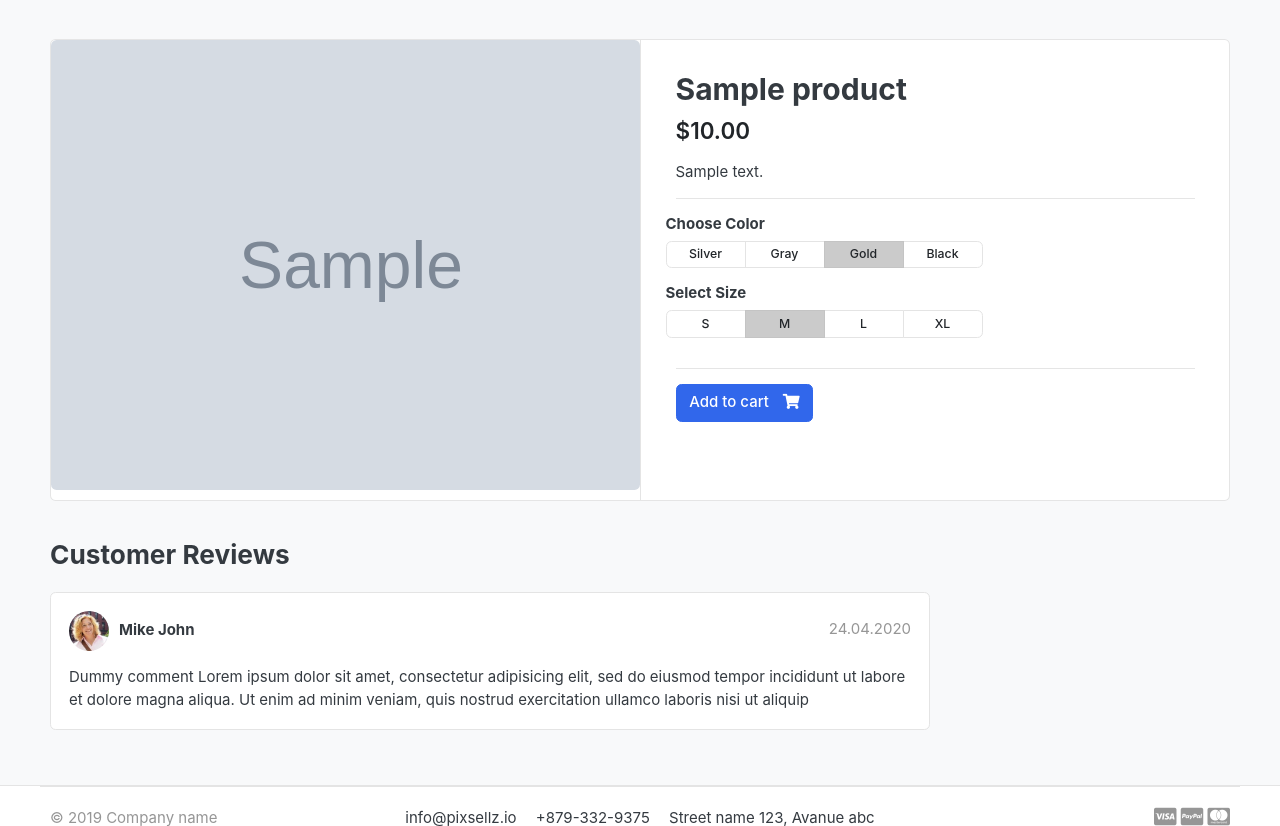
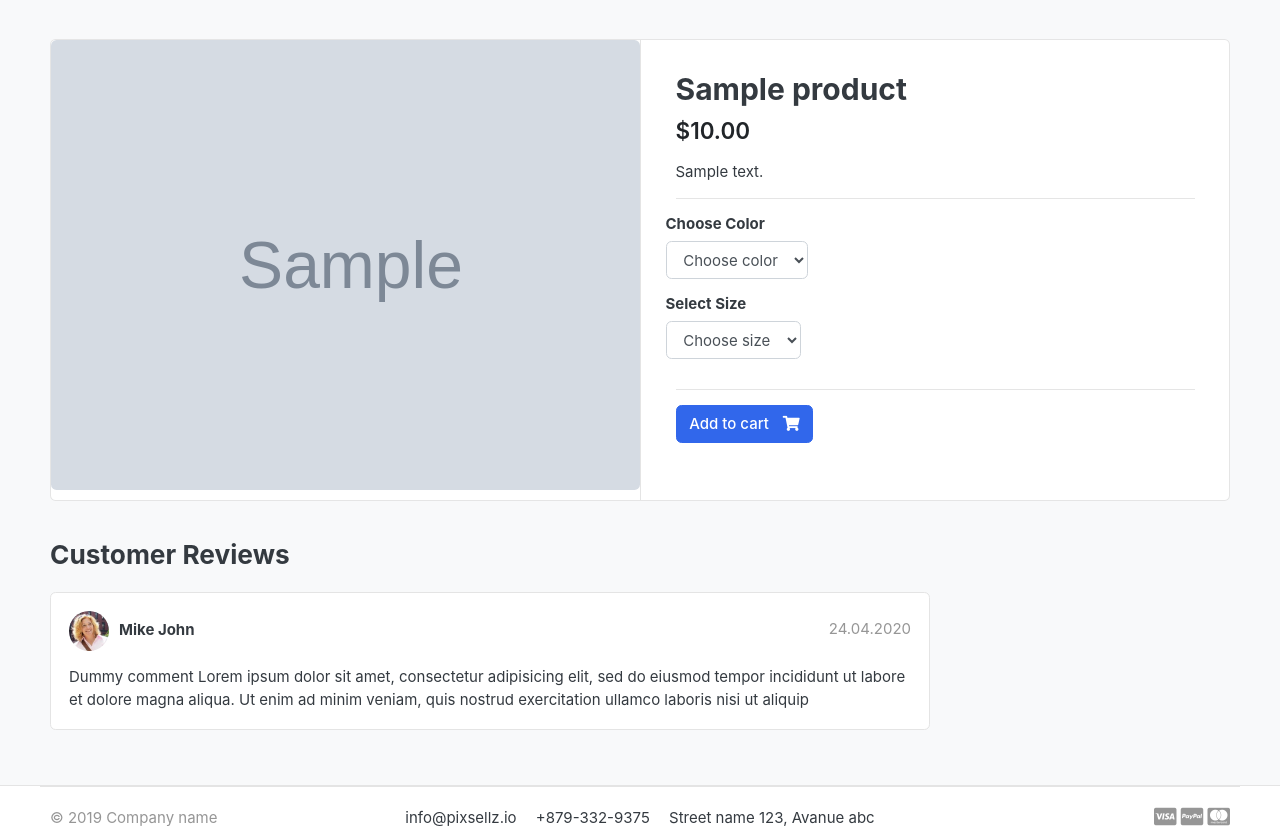
Before and after one commit to sajid-foysal-2024/E-com, a Django app: a page that uses templates/store/product_detail.html in a window 1280 px wide. Shown: the part 119-945 px from the top of the page. Run offline with Django 5.2, Linux system fonts and the light colour scheme; tables that the repository leaves empty hold one stand-in row (values such as "Sample post"); grey boxes marked "Sample" are stand-in pictures; some libraries are stand-ins or nearby versions; some web fonts are replaced.

Commit message:
store and carts and carts functionility

```diff
--- a/carts/models.py
+++ b/carts/models.py
@@ -1,6 +1,6 @@
 from django.db import models
 
-from store.models import Product
+from store.models import Product, Variation
 
 
 # Create your models here.
@@ -16,6 +16,7 @@ class Cart(models.Model):
 
 class CartItem(models.Model):
     product = models.ForeignKey(Product, on_delete=models.CASCADE)
+    variation = models.ManyToManyField(Variation, blank=True)
     cart = models.ForeignKey(Cart, on_delete=models.CASCADE)
     quantity = models.IntegerField()
     is_active = models.BooleanField(default=True)
@@ -24,5 +25,5 @@ class CartItem(models.Model):
         return self.product.price * self.quantity
 
 
-    def __str__(self):
+    def __unicode__(self):
         return self.product.name
--- a/carts/urls.py
+++ b/carts/urls.py
@@ -4,8 +4,8 @@ from . import views
 urlpatterns = [
     path('',views.cart,name='cart'),
     path('cart_add/<int:product_id>/',views.cart_add,name='cart_add'),
-    path('remove_cart/<int:product_id>/',views.remove_cart,name='remove_cart'),
-    path('remove_cart_item/<int:cart_id>/',views.remove_cart_item,name='remove_cart_item'),
+    path('remove_cart/<int:product_id>/<int:cart_item_id>/',views.remove_cart,name='remove_cart'),
+    path('remove_cart_item/<int:cart_id>/<int:cart_item_id>/',views.remove_cart_item,name='remove_cart_item'),
 
 
 
--- a/carts/views.py
+++ b/carts/views.py
@@ -1,9 +1,11 @@
+from operator import index
+
 from django.core.exceptions import ObjectDoesNotExist
 from django.http import HttpResponse
 from django.shortcuts import render, redirect, get_object_or_404
 
 from carts.models import Cart, CartItem
-from store.models import Product
+from store.models import Product, Variation
 
 
 # Create your views here.
@@ -15,6 +17,22 @@ def _cart_id(request):
 
 
 def cart_add(request,product_id):
+    product=Product.objects.get(id=product_id)
+    product_variation=[]
+    if request.method == "POST":
+        for item in request.POST:
+            key =item
+            value = request.POST[key]
+
+
+            try:
+                variation =Variation.objects.get(product=product, variation_category__iexact=key,variation_value__iexact=value)
+                product_variation.append(variation)
+            except:
+                pass
+
+
+
     product = Product.objects.get(id=product_id)    # get the product
 
     try:
@@ -24,41 +42,76 @@ def cart_add(request,product_id):
             cart_id=_cart_id(request)
         )
         cart.save()
+    is_cart_item_exits =CartItem.objects.filter(product=product,cart=cart).exists()
+    if is_cart_item_exits:
+        cart_item=CartItem.objects.filter(product=product,cart=cart)
+        # exiting_variation
+        #current veriation
+        #item_id
+        ex_var_list=[]
+        id =[]
+        for item in cart_item:
+            existing_variation=item.variation.all()
+            ex_var_list.append(list(existing_variation))
+            id.append(item.id)
 
-    try:
-        cart_item=CartItem.objects.get(product=product,cart=cart)
-        cart_item.quantity += 1 #cart_Item.quantity = cart_item.quantity + 1
-        cart_item.save()
-    except CartItem.DoesNotExist:
+
+        if product_variation in ex_var_list:
+
+            # increase the cart item quantity
+            index = ex_var_list.index(product_variation)
+            item_id=id[index]
+            item = CartItem.objects.get(product=product, id=item_id)
+            item.quantity += 1
+            item.save()
+
+
+
+
+        else:
+            item=CartItem.objects.create(product=product,cart=cart,quantity=1)
+            if len(product_variation) > 0:
+                item.variation.add(*product_variation)
+
+
+    else:
         cart_item=CartItem.objects.create(
             product=product,
             quantity=1,
             cart=cart
         )
+        if len(product_variation) > 0:
+            cart_item.variation.clear()
+            cart_item.variation.add(*product_variation)
         cart_item.save()
 
     return redirect('cart')
 
 
-def remove_cart(request,product_id):
+def remove_cart(request,product_id,cart_item_id):
     cart = Cart.objects.get(cart_id=_cart_id(request))
     product=get_object_or_404(Product,id=product_id)
-    cart_item=CartItem.objects.get(product=product,cart=cart)
-    if cart_item.quantity >1:
-        cart_item.quantity -= 1
-        cart_item.save()
+    try:
+        cart_item = CartItem.objects.get(product=product, cart=cart,id=cart_item_id)
+        if cart_item.quantity > 1:
+            cart_item.quantity -= 1
+            cart_item.save()
 
-    else:
-        cart_item.delete()
+        else:
+            cart_item.delete()
+    except:
+        pass
     return redirect('cart')
 
 
 
 
-def remove_cart_item(request,cart_id):
+
+
+def remove_cart_item(request,cart_id,cart_item_id):
     cart = Cart.objects.get(cart_id=_cart_id(request))
     product=get_object_or_404(Product,id=cart_id)
-    cart_item=CartItem.objects.get(product=product,cart=cart)
+    cart_item=CartItem.objects.get(product=product,cart=cart,id=cart_item_id)
     cart_item.delete()
     return redirect('cart')
 
--- a/store/models.py
+++ b/store/models.py
@@ -24,3 +24,29 @@ class Product(models.Model):
 
     def __str__(self):
         return self.product_name
+
+
+class VariationManager(models.Manager):
+    def colors(self):
+        return super(VariationManager, self).filter(variation_category='color', is_active=True)
+
+    def sizes(self):
+        return super(VariationManager, self).filter(variation_category='size', is_active=True)
+
+variation_category_choice = (
+    ('color', 'color'),
+    ('size', 'size'),
+)
+
+class Variation(models.Model):
+    product = models.ForeignKey(Product, on_delete=models.CASCADE)
+    variation_category=models.CharField(max_length=200, choices=variation_category_choice)
+    variation_value= models.CharField(max_length=200)
+    is_active = models.BooleanField(default=True)
+    created_at = models.DateTimeField(auto_now_add=True)
+
+    objects = VariationManager()
+
+
+    def __str__(self):
+        return self.variation_value
--- a/templates/store/product_detail.html
+++ b/templates/store/product_detail.html
@@ -20,7 +20,9 @@
 </article> <!-- gallery-wrap .end// -->
 		</aside>
 		<main class="col-md-6 border-left">
-<article class="content-body">
+			<form action="{% url 'cart_add' single_product.id %}" method="POST">
+				{% csrf_token %}
+				<article class="content-body">
 
 <h2 class="title">{{ single_product.product_name  }}</h2>
 
@@ -35,55 +37,36 @@
 	<div class="row">
 		<div class="item-option-select">
 			<h6>Choose Color</h6>
-			<div class="btn-group btn-group-sm btn-group-toggle" data-toggle="buttons">
-			  <label class="btn btn-light">
-			    <input type="radio" name="radio_color"> Silver
-			  </label>
-			  <label class="btn btn-light">
-			    <input type="radio" name="radio_color" > Gray
-			  </label>
-			  <label class="btn btn-light active">
-			    <input type="radio" name="radio_color checked"> Gold
-			  </label>
-			  <label class="btn btn-light">
-			    <input type="radio" name="radio_color"> Black
-			  </label>
-			</div>
+			<select name="color" id="" class="form-control"  required>
+				<option value="" disabled selected>Choose color </option>
+				{% for i in single_product.variation_set.colors %}
+				<option value="{{i.variation_value}}">{{i.variation_value}}</option>
+				{% endfor %}
+
+			</select>
 		</div>
 	</div> <!-- row.// -->
 	<div class="row">
 		<div class="item-option-select">
 			<h6>Select Size</h6>
-			<div class="btn-group btn-group-sm btn-group-toggle" data-toggle="buttons">
-			  <label class="btn btn-light">
-			    <input type="radio" name="radio_color"> S
-			  </label>
-			  <label class="btn btn-light active">
-			    <input type="radio" name="radio_color" checked> M
-			  </label>
-			  <label class="btn btn-light">
-			    <input type="radio" name="radio_color"> L
-			  </label>
-			  <label class="btn btn-light">
-			    <input type="radio" name="radio_color"> XL
-			  </label>
-			</div>
+			<select name="size" id="" class="form-control">
+				<option value="" disabled selected>Choose size </option>
+				{% for i in single_product.variation_set.sizes %}
+				<option value="{{i.variation_value | lower }}">{{i.variation_value | capfirst }}</option>
+				{% endfor %}
+
+			</select>
 		</div>
 	</div> <!-- row.// -->
 	<hr>
 	{% if single_product.stock <= 0 %}
 	<h5 class="text-danger">out of stock</h5>
 	{% else %}
-	{% if in_cart %}
-	<a href="#" class="btn  btn-success"> <span class="text">Added to Cart</span> <i class="fas fa-check"></i> </a>
-	<a href="{% url 'cart' %}" class="btn  btn-danger"> <span class="text">view Cart </span> <i class="fas fa-eye"></i> </a>
+	<button type="submit"  class="btn  btn-primary"> <span class="text">Add to cart</span> <i class="fas fa-shopping-cart"></i> </button>
+	{% endif %}
 
-
-	{% else %}
-	<a href="{% url 'cart_add' single_product.id %}" class="btn  btn-primary"> <span class="text">Add to cart</span> <i class="fas fa-shopping-cart"></i> </a>
-	{% endif %}
-	{% endif %}
 </article> <!-- product-info-aside .// -->
+				</form>
 		</main> <!-- col.// -->
 	</div> <!-- row.// -->
 </div> <!-- card.// -->
```
Also changed, not shown: carts/admin.py (+11 -2 lines), store/admin.py (+8 -1 lines), templates/store/cart.html (+17 -5 lines), carts/migrations/0002_cartitem_variation.py (added), store/migrations/0002_variation.py (added).
